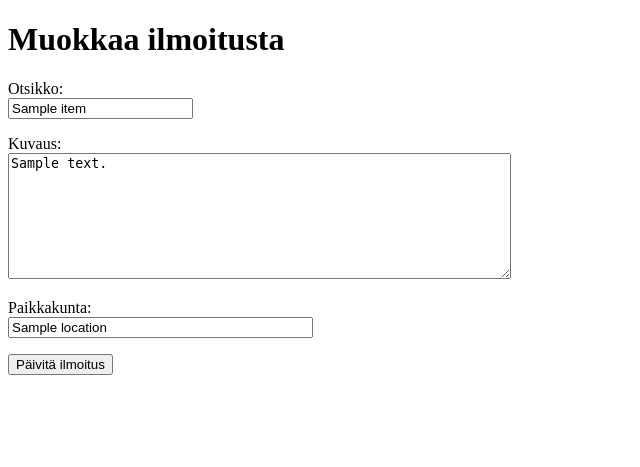
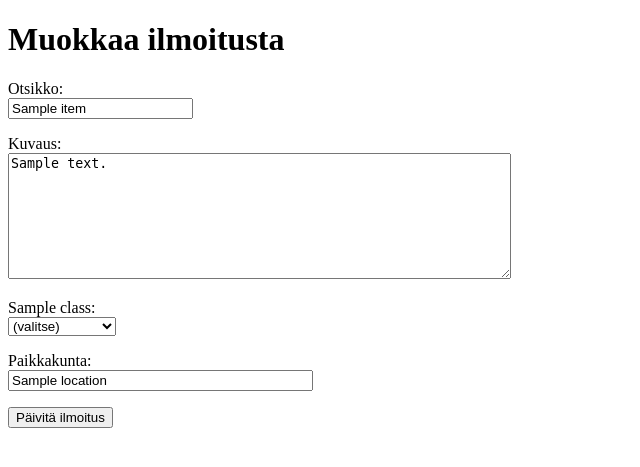
Before and after one commit to ilmari21/bander, a Flask app: template templates/edit_item.html in a window 1280 px wide. Shown: the top 467 px of the page, without its empty margins (0-640 px from the left). Run offline with Flask 3, Linux system fonts and the light colour scheme; the template is opened without the code that fills it: most values are stand-ins (such as "Sample title", 1, 10 or a date in 2020).

Commit message:
Added classes to edit item page

```diff
--- a/app.py
+++ b/app.py
@@ -76,7 +76,15 @@ def edit_item(item_id):
         abort(404)
     if item["user_id"] != session["user_id"]:
         abort(403)
-    return render_template("edit_item.html", item = item)
+
+    all_classes = items.get_all_classes()
+    classes = {}
+    for item_class in all_classes:
+        classes[item_class] = ""
+    for entry in items.get_classes(item_id):
+        classes[entry["title"]] = entry["value"]
+
+    return render_template("edit_item.html", item = item, classes = classes, all_classes = all_classes)
 
 @app.route("/delete_item/<int:item_id>",  methods=["GET", "POST"])
 def delete_item(item_id):
@@ -117,7 +125,13 @@ def update_item():
         abort(403)
     location = request.form["location"]
 
-    items.update_item(item_id, title, description, location)
+    classes = []
+    for entry in request.form.getlist("classes"):
+        if entry:
+            parts = entry.split(":")
+            classes.append((parts[0], parts[1]))
+
+    items.update_item(item_id, title, description, location, classes)
 
     return redirect("/item/" + str(item_id))
 
--- a/templates/edit_item.html
+++ b/templates/edit_item.html
@@ -16,6 +16,21 @@
       Kuvaus: <br />
       <textarea name="description" rows="8" cols = "60" maxlength="500" required>{{ item.description }}</textarea>
     </p>
+    {% for class in all_classes %}
+    <p>
+      {{ class }}: <br />
+      <select name="classes">
+        <option value="">(valitse)</option>
+      {% for option in all_classes[class] %}
+        {% if classes[class] == option %}
+        <option value="{{ class }}:{{ option }}" selected>{{ option }}</option>
+        {% else %}
+        <option value="{{ class }}:{{ option }}">{{ option }}</option>
+        {% endif %}
+      {% endfor %}
+      </select>
+    </p>
+    {% endfor %}
     <p>
       Paikkakunta: <br />
       <input type="text" name="location" size="35" value="{{ item.location }}" maxlength="50"/>
```
Also changed, not shown: items.py (+8 -1 lines).
